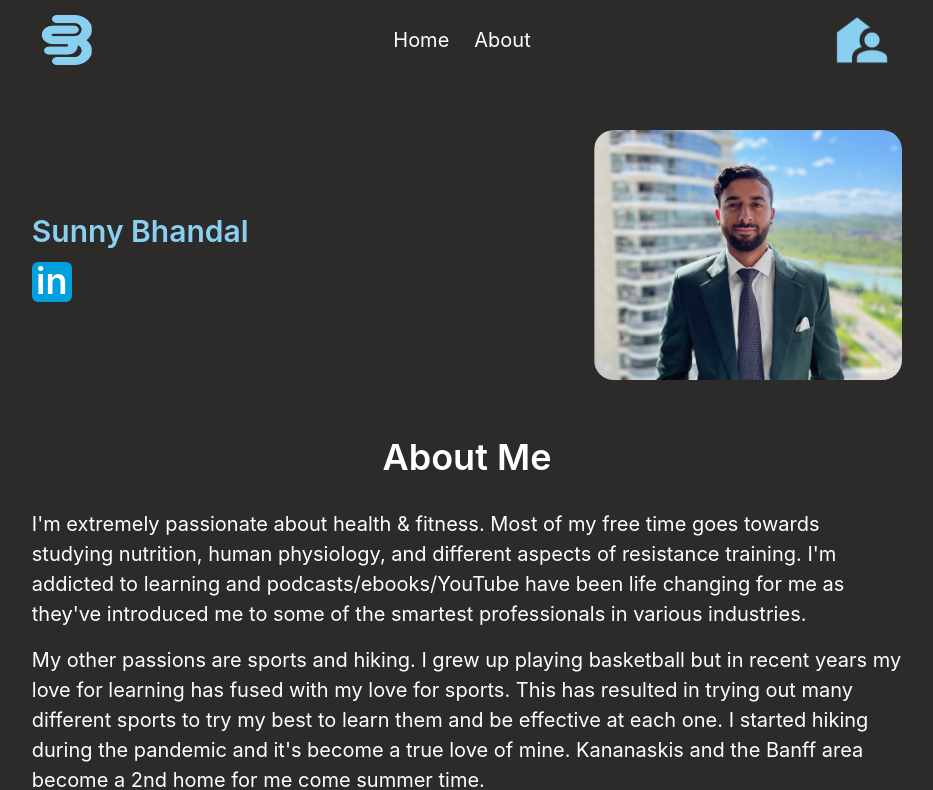
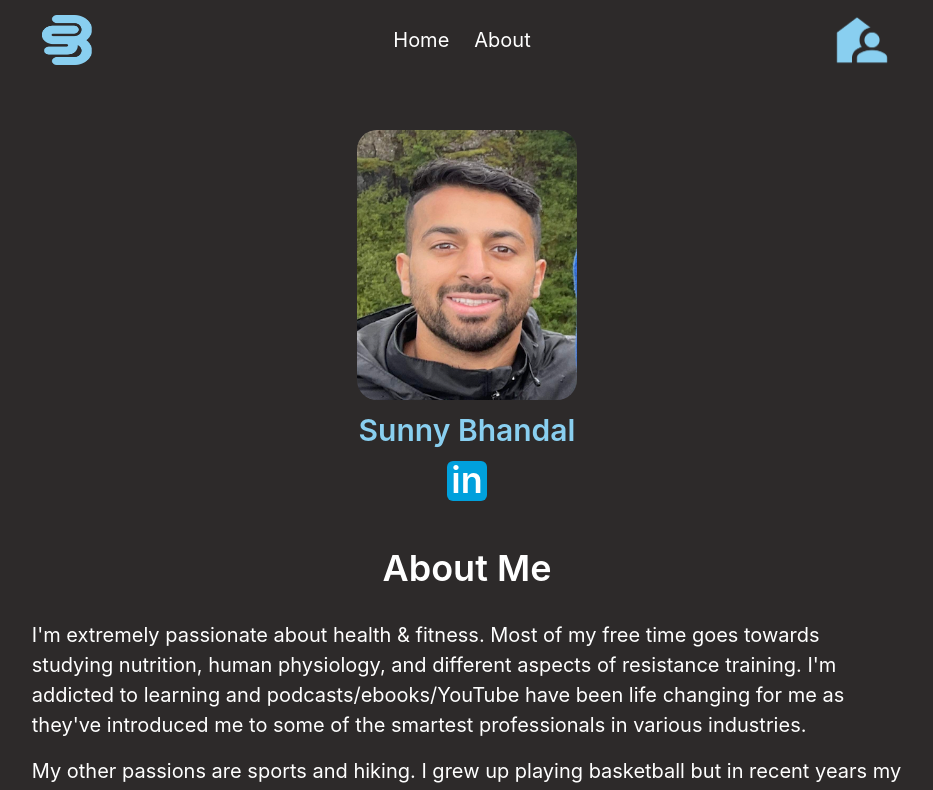
Before and after one commit to sunnybhandal/Portfolio-Website, a React (Create React App) app: page / in a window 1280 px wide. Shown: the top 790 px of the page, without its empty margins (173-1106 px from the left). Built offline with nearby package versions, Linux system fonts and the light colour scheme.

Commit message:
profile pic change

```diff
--- a/src/components/About.js
+++ b/src/components/About.js
@@ -58,7 +58,7 @@ export default function About() {
     <Box
       id="about"
       position="relative"
-      mt={{ base: "10px", md: "50px" }}
+      mt={{ base: "25px", md: "40px" }}
       mx={{ base: "10%", sm: "15%", md: "15%", lg: "16%" }}
     >
       <Text
--- a/src/components/Home.js
+++ b/src/components/Home.js
@@ -2,18 +2,17 @@ import { Box, Button, HStack, Image, Stack, Text } from "@chakra-ui/react";
 
 export default function Home() {
   return (
-    <Box id="home">
-      <HStack
-        justifyContent={{ base: "center", md: "space-between" }}
-        mt="50px"
-        wrap="wrap-reverse"
-        mx={{ base: "10%", sm: "15%", md: "15%", lg: "16%" }}
-      >
-        <Stack
-          spacing={2}
-          align={{ base: "center", md: "normal" }}
-          p={{ base: "10px", sm: "31px", md: "0px" }}
-        >
+    <Box id="home" align="center">
+      <Stack mt="50px">
+        <Box>
+          <Image
+            height={{ base: "220px", sm: "220px", md: "270px" }}
+            borderRadius="20px"
+            src="./img/selfiePic.png"
+            alt=""
+          />
+        </Box>
+        <Stack spacing={2} align={{ base: "center", md: "normal" }}>
           <Text
             fontSize={{ base: "2xl", md: "3xl" }}
             color="#89CFF0"
@@ -38,15 +37,7 @@ export default function Home() {
             </Button>
           </a>
         </Stack>
-        <Box>
-          <Image
-            height={{ base: "220px", sm: "247px", md: "250px" }}
-            borderRadius="20px"
-            src="./img/profilePic.png"
-            alt=""
-          />
-        </Box>
-      </HStack>
+      </Stack>
     </Box>
   );
 }
```
Also changed, not shown: public/img/selfiePic.png (added).
